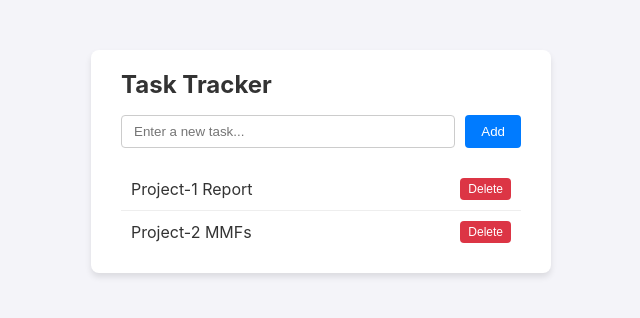
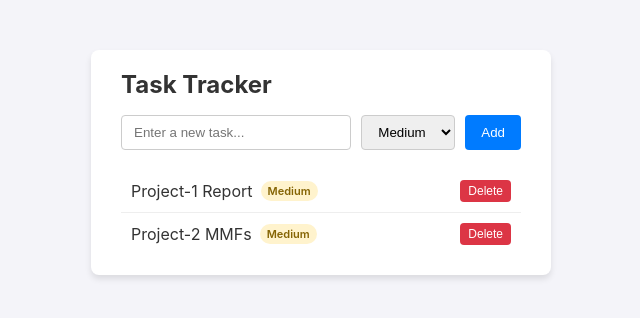
Before and after one commit to Mukesh-Codes/ta-workshop-starter-main, a Flask app: page / in a window 1280 px wide. Shown: the top 318 px of the page, without its empty margins (319-959 px from the left). Run offline with Flask 3, Linux system fonts and the light colour scheme.

Commit message:
Implement feature for issue #1

```diff
--- a/app.py
+++ b/app.py
@@ -2,42 +2,67 @@ from flask import Flask, render_template, request, jsonify
 
 app = Flask(__name__)
 
+ALLOWED_PRIORITIES = {"Low", "Medium", "High"}
+DEFAULT_PRIORITY = "Medium"
+
 tasks = [
-    {"id": 1, "title": "Project-1 Report"},
-    {"id": 2, "title": "Project-2 MMFs"}
+    {"id": 1, "title": "Project-1 Report", "priority": DEFAULT_PRIORITY},
+    {"id": 2, "title": "Project-2 MMFs", "priority": DEFAULT_PRIORITY}
 ]
 next_id = 3
 
+
+def normalize_task(task):
+    """Add the default priority when a task does not have one."""
+    task["priority"] = task.get("priority") or DEFAULT_PRIORITY
+    return task
+
+
 @app.route('/')
 def index():
+    """Render the task tracker page."""
     return render_template('index.html')
+
 
 @app.route('/api/tasks', methods=['GET'])
 def get_tasks():
+    """Return all tasks with normalized priorities."""
+    for task in tasks:
+        normalize_task(task)
     return jsonify(tasks)
+
 
 @app.route('/api/tasks', methods=['POST'])
 def add_task():
+    """Create a task with a validated priority."""
     global next_id
     data = request.get_json()
 
     if not data or not data.get('title'):
         return jsonify({"error": "Title is required"}), 400
 
+    priority = data.get('priority') or DEFAULT_PRIORITY
+    if priority not in ALLOWED_PRIORITIES:
+        return jsonify({"error": "Priority must be Low, Medium, or High"}), 400
+
     new_task = {
         "id": next_id,
-        "title": data['title']
+        "title": data['title'],
+        "priority": priority
     }
     tasks.append(new_task)
     next_id += 1
 
     return jsonify(new_task), 201
 
+
 @app.route('/api/tasks/<int:task_id>', methods=['DELETE'])
 def delete_task(task_id):
+    """Delete the task matching the supplied identifier."""
     global tasks
-    tasks = [t for t in tasks if t['id'] != task_id]
+    tasks = [task for task in tasks if task['id'] != task_id]
     return jsonify({"result": "success"}), 200
+
 
 if __name__ == '__main__':
     app.run(debug=True, port=5000)
--- a/static/app.js
+++ b/static/app.js
@@ -8,9 +8,17 @@ async function fetchTasks() {
 
     tasks.forEach(task => {
         const li = document.createElement('li');
+        const priority = task.priority || 'Medium';
         li.innerHTML = `
-            <span>${task.title}</span>
-            <button class="delete-btn" onclick="deleteTask(${task.id})">Delete</button>
+            <span class="task-details">
+                <span>${task.title}</span>
+                <span class="priority priority-${priority.toLowerCase()}">
+                    ${priority}
+                </span>
+            </span>
+            <button class="delete-btn" onclick="deleteTask(${task.id})">
+                Delete
+            </button>
         `;
         taskList.appendChild(li);
     });
@@ -18,17 +26,20 @@ async function fetchTasks() {
 
 async function addTask() {
     const titleInput = document.getElementById('task-title');
+    const priorityInput = document.getElementById('task-priority');
     const title = titleInput.value.trim();
+    const priority = priorityInput.value;
 
     if (!title) return;
 
     await fetch('/api/tasks', {
         method: 'POST',
         headers: { 'Content-Type': 'application/json' },
-        body: JSON.stringify({ title })
+        body: JSON.stringify({ title, priority })
     });
 
     titleInput.value = '';
+    priorityInput.value = 'Medium';
     fetchTasks();
 }
 
--- a/static/style.css
+++ b/static/style.css
@@ -1,5 +1,6 @@
 body {
-    font-family: -apple-system, BlinkMacSystemFont, "Segoe UI", Roboto, Helvetica, Arial, sans-serif;
+    font-family: -apple-system, BlinkMacSystemFont, "Segoe UI", Roboto,
+        Helvetica, Arial, sans-serif;
     background-color: #f4f4f9;
     color: #333;
     display: flex;
@@ -28,11 +29,15 @@ h1 {
     margin-bottom: 20px;
 }
 
-input[type="text"] {
-    flex: 1;
+input[type="text"],
+select {
     padding: 8px 12px;
     border: 1px solid #ccc;
     border-radius: 4px;
+}
+
+input[type="text"] {
+    flex: 1;
 }
 
 button {
@@ -66,6 +71,35 @@ li:last-child {
     border-bottom: none;
 }
 
+.task-details {
+    display: flex;
+    align-items: center;
+    gap: 8px;
+}
+
+.priority {
+    display: inline-block;
+    padding: 3px 7px;
+    border-radius: 12px;
+    font-size: 11px;
+    font-weight: 600;
+}
+
+.priority-low {
+    background-color: #d4edda;
+    color: #155724;
+}
+
+.priority-medium {
+    background-color: #fff3cd;
+    color: #856404;
+}
+
+.priority-high {
+    background-color: #f8d7da;
+    color: #721c24;
+}
+
 .delete-btn {
     background-color: #dc3545;
     padding: 4px 8px;
--- a/templates/index.html
+++ b/templates/index.html
@@ -12,6 +12,11 @@
 
         <div class="task-input">
             <input type="text" id="task-title" placeholder="Enter a new task...">
+            <select id="task-priority" aria-label="Task priority">
+                <option value="Low">Low</option>
+                <option value="Medium" selected>Medium</option>
+                <option value="High">High</option>
+            </select>
             <button onclick="addTask()">Add</button>
         </div>
 
```
Also changed, not shown: tests/test_app.py (+75 -8 lines).
